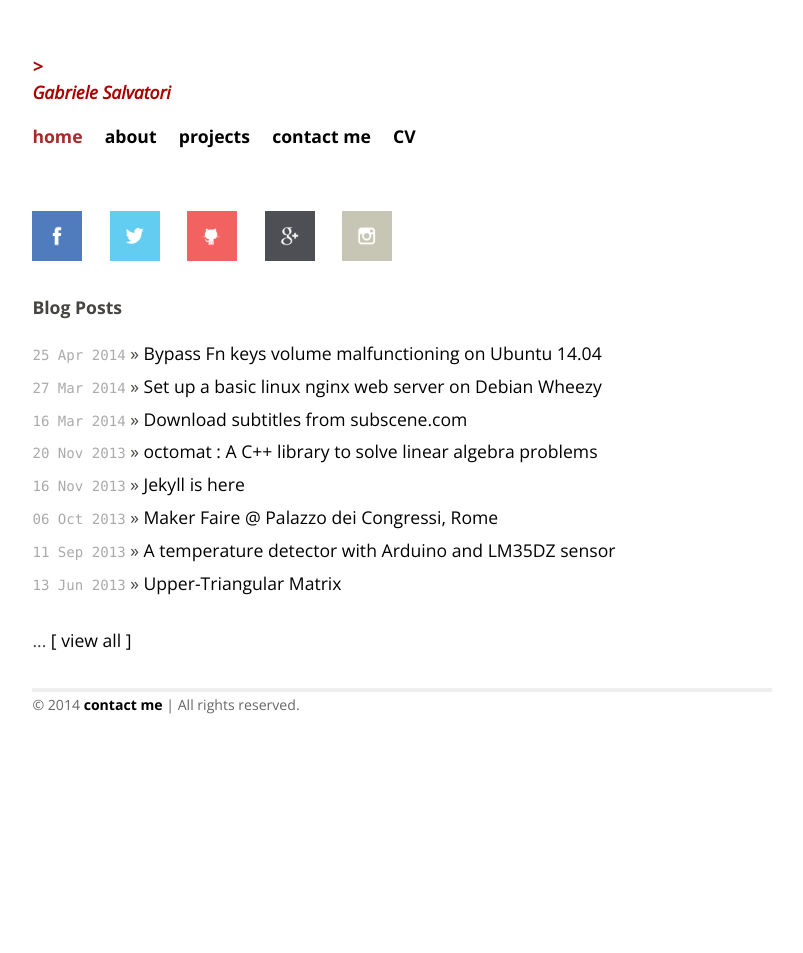
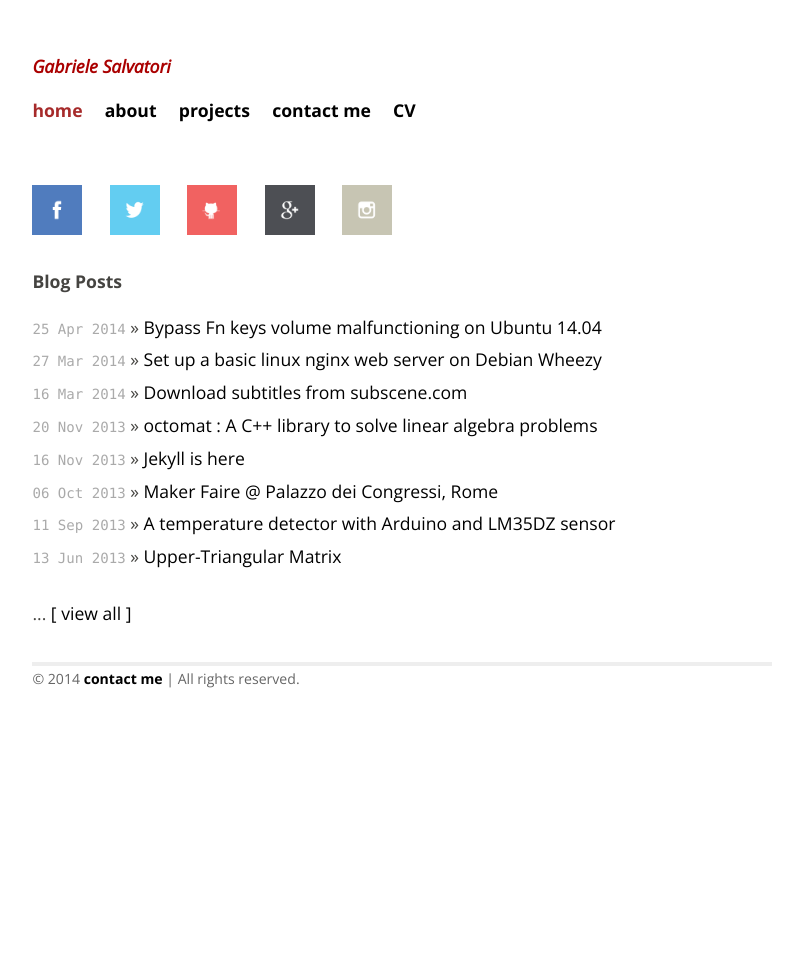
Before and after one commit to gsalvatori/salvatorigabriele.com, a Jekyll site: the page built from index.html, in a window 1280 px wide. Shown: the whole page, without its empty margins (238-1041 px from the left). Built offline with Jekyll 4.4.1, drawn with Linux system fonts in a browser that asks for light colours; Markdown is read by kramdown in place of the engine named in the settings.

```diff
--- a/_layouts/default.html
+++ b/_layouts/default.html
@@ -22,7 +22,7 @@
 
 <div class="site">
   <div class="title">
-    <i>><h1>Gabriele Salvatori</h1></i>
+    <i><h1>Gabriele Salvatori</h1></i>
     <a href="/">home</a>
     <a class="extra" href="/about.html">about</a>
     <a class="extra" href="/projects.html">projects</a>
```
